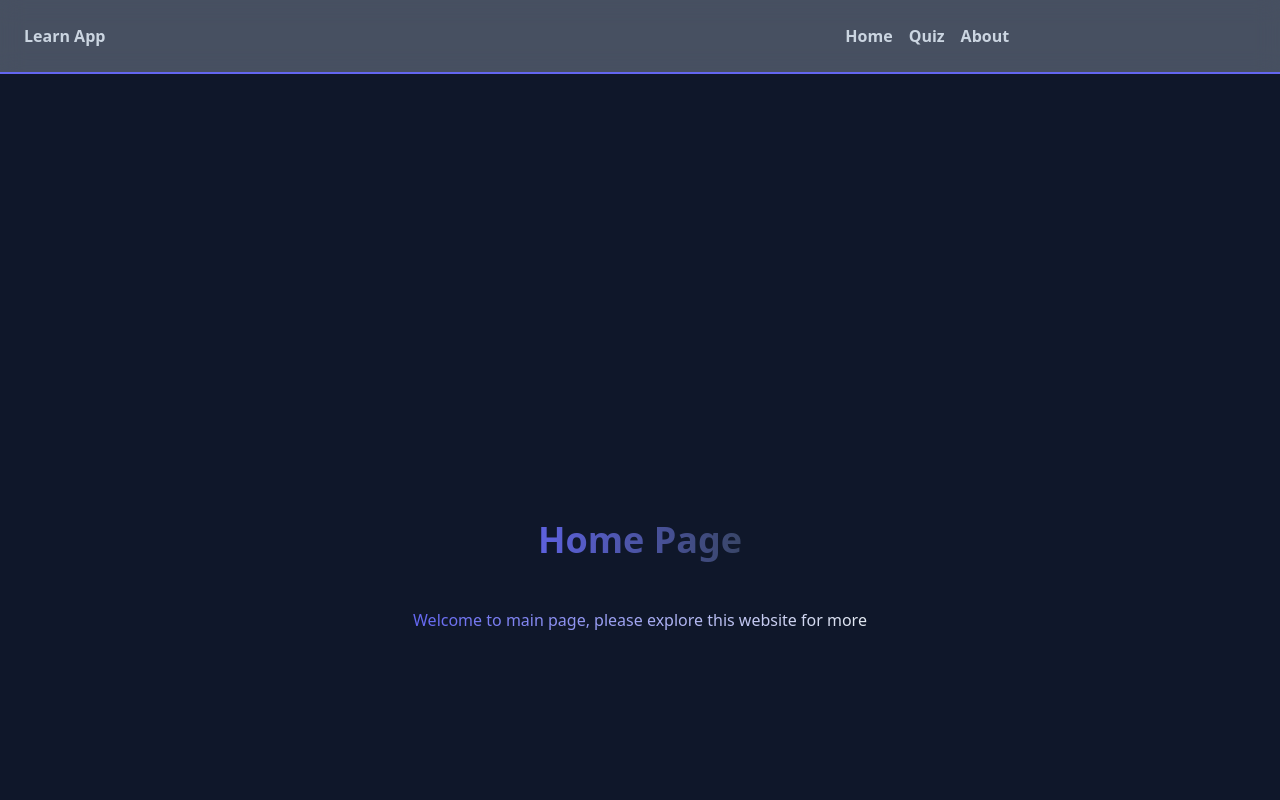
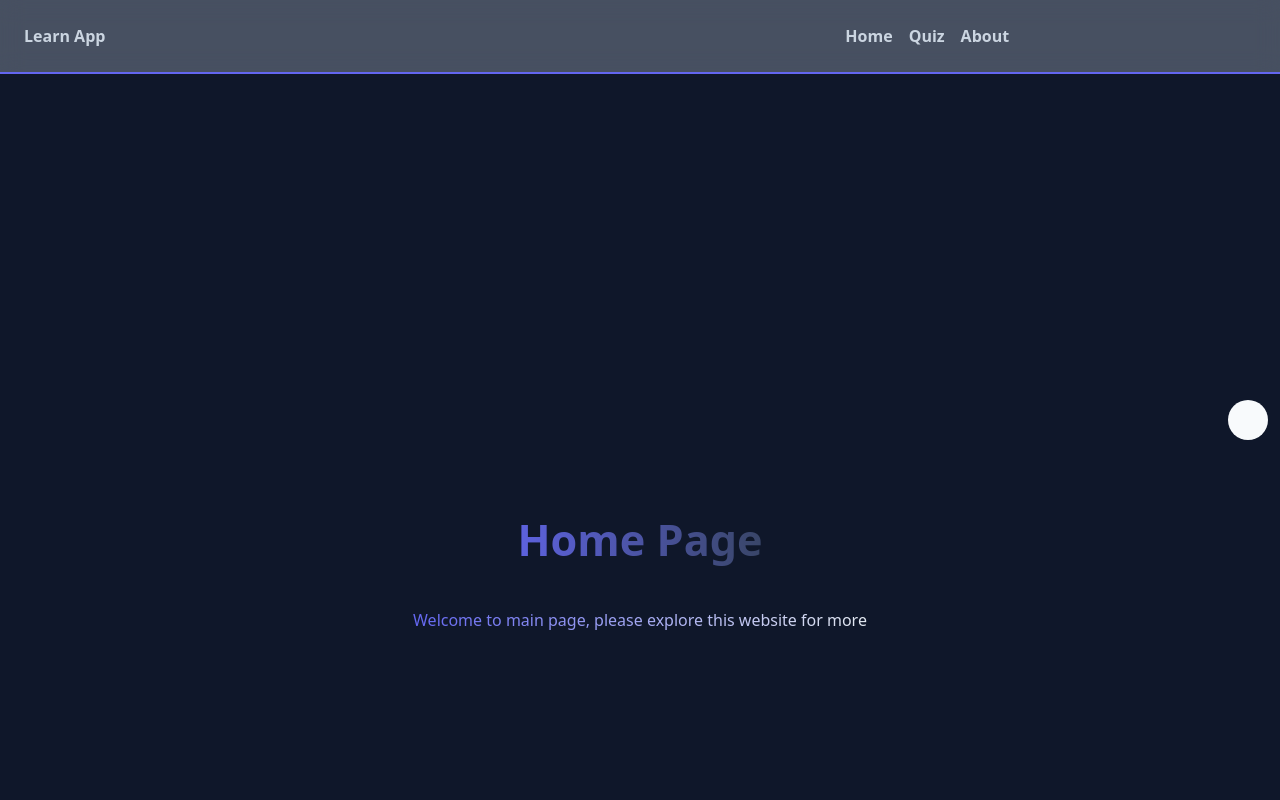
Before and after one commit to zams-putra/quizmaker-app, a React (Vite) app in the folder client/: page / in a window 1280 px wide. Shown: the top 800 px of the page. Built offline with nearby package versions, Linux system fonts and the light colour scheme.

Commit message:
add: motion framer

```diff
--- a/client/package.json
+++ b/client/package.json
@@ -15,9 +15,11 @@
     "aos": "^2.3.4",
     "autoprefixer": "^10.4.20",
     "axios": "^1.7.8",
+    "motion": "^11.13.1",
     "postcss": "^8.4.49",
     "react": "^18.3.1",
     "react-dom": "^18.3.1",
+    "react-intersection-observer": "^9.13.1",
     "react-router-dom": "^6.28.0",
     "tailwindcss": "^3.4.15"
   },
--- a/client/src/views/Home.jsx
+++ b/client/src/views/Home.jsx
@@ -1,5 +1,6 @@
 import aos from "aos";
 import { useEffect } from "react";
+import { motion } from "motion/react";
 
 export default function Home() {
   useEffect(() => {
@@ -11,13 +12,30 @@ export default function Home() {
 
   return (
     <>
+      <motion.div
+        className="fixed w-10 h-10 rounded-full bg-slate-50 top-1/2 right-3 cursor-pointer"
+        whileHover={{ scale: 1.5 }}
+        whileTap={{ scale: 0.4 }}
+      ></motion.div>
+
       <header className="w-full p-8 text-center min-h-screen my-8 flex justify-center items-center flex-col gap-4">
-        <h1 className="text-4xl p-8 font-bold bg-gradient-to-r from-indigo-500 to-slate-700 bg-clip-text text-transparent">
+        <motion.h1
+          className="text-4xl p-8 font-bold bg-gradient-to-r from-indigo-500 to-slate-700 bg-clip-text text-transparent"
+          initial={{ opacity: 0, scale: 0.8 }}
+          animate={{ opacity: 1, scale: 1.2 }}
+          transition={{ duration: 1 }}
+        >
           Home Page
-        </h1>
-        <p className="bg-gradient-to-r from-indigo-500 to-slate-200 bg-clip-text text-transparent">
+        </motion.h1>
+
+        <motion.p
+          className="bg-gradient-to-r from-indigo-500 to-slate-200 bg-clip-text text-transparent  cursor-pointer"
+          initial={{ opacity: 0 }}
+          animate={{ opacity: 1 }}
+          transition={{ duration: 0.5, delay: 0.9 }}
+        >
           Welcome to main page, please explore this website for more
-        </p>
+        </motion.p>
       </header>
 
       <section className="p-4 my-8 mb-32 min-h-screen flex flex-col gap-8 items-center">
```
Also changed, not shown: 1 other file (tests, documents, lock files or other folders).
